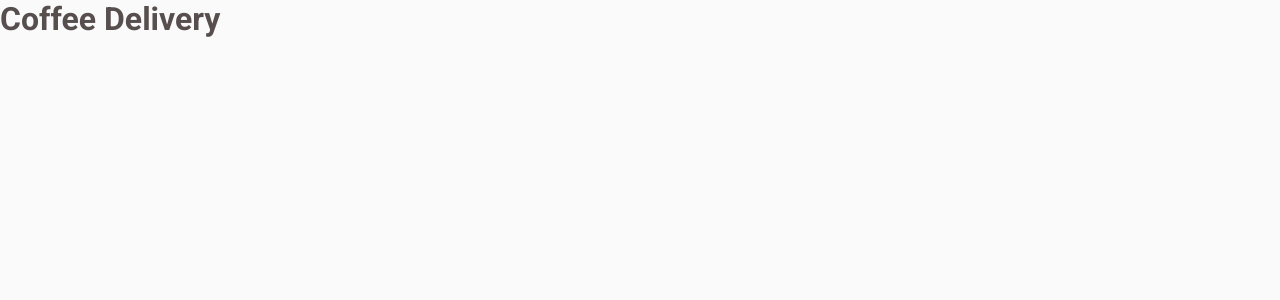
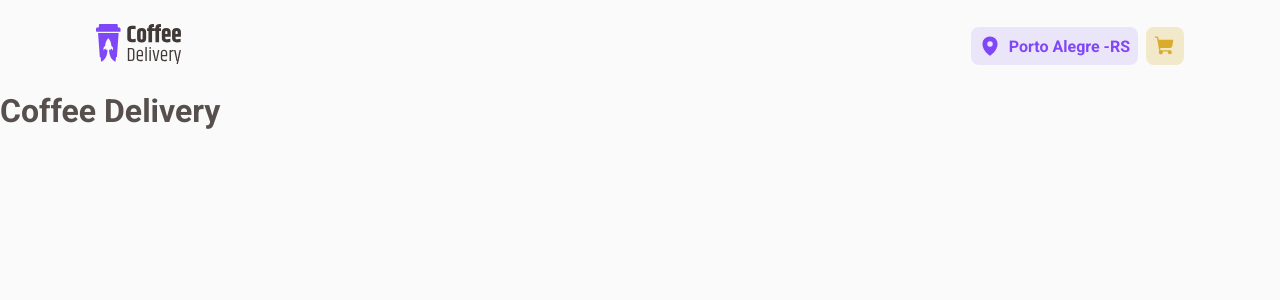
Before and after one commit to vanor-cardozo/coffee-delivery, a React (Vite) app: page / in a window 1280 px wide. Shown: the top 300 px of the page. Built offline with nearby package versions, Linux system fonts and the light colour scheme.

Commit message:
feat: Base para o componente Header

```diff
--- a/package.json
+++ b/package.json
@@ -9,6 +9,7 @@
     "preview": "vite preview"
   },
   "dependencies": {
+    "phosphor-react": "^1.4.1",
     "react": "^18.2.0",
     "react-dom": "^18.2.0",
     "styled-components": "^5.3.6"
--- a/src/App.tsx
+++ b/src/App.tsx
@@ -1,10 +1,12 @@
 import { ThemeProvider } from 'styled-components'
+import { Home } from './pages/Home'
 import { defaultTheme } from './styles/themes/default'
 import { GlobalStyle } from './styles/themes/global'
 
 function App() {
   return (
     <ThemeProvider theme={defaultTheme}>
+      <Home />
       <h1>Coffee Delivery</h1>
       <GlobalStyle />
     </ThemeProvider>
--- /dev/null
+++ b/src/components/Header/index.tsx
@@ -0,0 +1,22 @@
+import { CartButton, HeaderContainer, LocationButton } from './styles'
+import logo from '../../assets/coffeeDeliveryLogo.svg'
+import { MapPin, ShoppingCart } from 'phosphor-react'
+
+export function Header() {
+  return (
+    <HeaderContainer>
+      <span>
+        <img src={logo} alt="" />
+      </span>
+      <nav>
+        <LocationButton>
+          <MapPin size={22} weight="fill" />
+          Porto Alegre -RS
+        </LocationButton>
+        <CartButton>
+          <ShoppingCart size={22} weight="fill" />
+        </CartButton>
+      </nav>
+    </HeaderContainer>
+  )
+}
--- /dev/null
+++ b/src/components/Header/styles.ts
@@ -0,0 +1,42 @@
+import styled from 'styled-components'
+
+export const HeaderContainer = styled.header`
+  display: flex;
+  align-items: center;
+  justify-content: space-between;
+  padding: 1.5rem 6rem;
+  flex: 1;
+
+  nav {
+    display: flex;
+    gap: 0.5rem;
+  }
+`
+
+const BaseButton = styled.button`
+  border: 0;
+  padding: 0.5rem;
+  border-radius: 8px;
+  display: flex;
+  align-items: center;
+  justify-content: center;
+  gap: 0.5rem;
+  font-weight: bold;
+  cursor: pointer;
+`
+
+export const LocationButton = styled(BaseButton)`
+  color: ${(props) => props.theme['purple-med']};
+  background: ${(props) => props.theme['purple-light']};
+  &:hover {
+    color: ${(props) => props.theme['purple-dark']};
+  }
+`
+
+export const CartButton = styled(BaseButton)`
+  color: ${(props) => props.theme['yellow-med']};
+  background: ${(props) => props.theme['yellow-light']};
+  &:hover {
+    color: ${(props) => props.theme['yellow-dark']};
+  }
+`
--- /dev/null
+++ b/src/pages/Home/index.tsx
@@ -0,0 +1,10 @@
+import { Header } from '../../components/Header'
+import { HomeContainer } from './styles'
+
+export function Home() {
+  return (
+    <HomeContainer>
+      <Header />
+    </HomeContainer>
+  )
+}
--- /dev/null
+++ b/src/pages/Home/styles.ts
@@ -0,0 +1,5 @@
+import styled from 'styled-components'
+
+export const HomeContainer = styled.main`
+  display: flex;
+`
```
Also changed, not shown: 1 other file (tests, documents, lock files or other folders).
